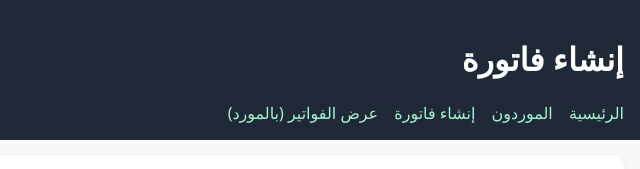
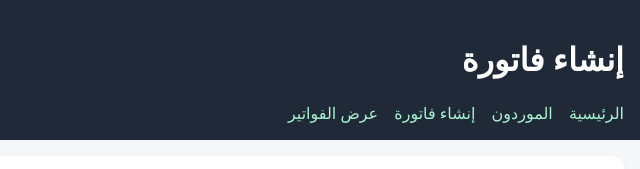
Before and after one commit to ixAbdulaziz/erp-procurement, a website: page web/invoice_new.html in a window 1280 px wide. Shown: the top 169 px of the page, 640-1280 px from the left. Drawn offline with Linux system fonts and the light colour scheme; no server answers.

Commit message:
Update invoice_new.html

```diff
--- a/web/invoice_new.html
+++ b/web/invoice_new.html
@@ -13,7 +13,7 @@
       <a href="/">الرئيسية</a>
       <a href="/suppliers.html">الموردون</a>
       <a href="/invoice_new.html">إنشاء فاتورة</a>
-      <a href="/invoices.html">عرض الفواتير (بالمورد)</a>
+      <a href="/invoices.html">عرض الفواتير</a>
     </nav>
   </header>
 
```
